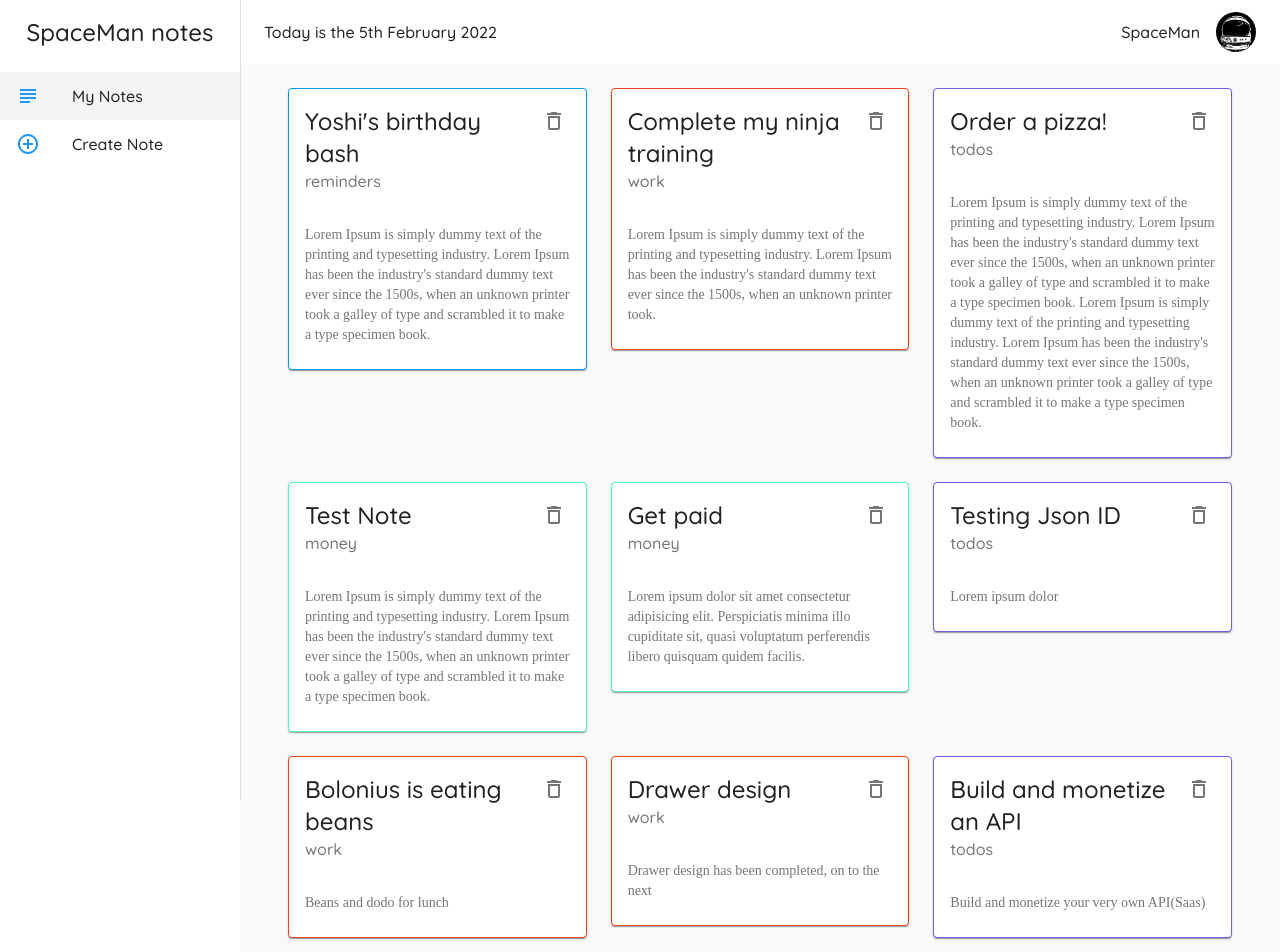
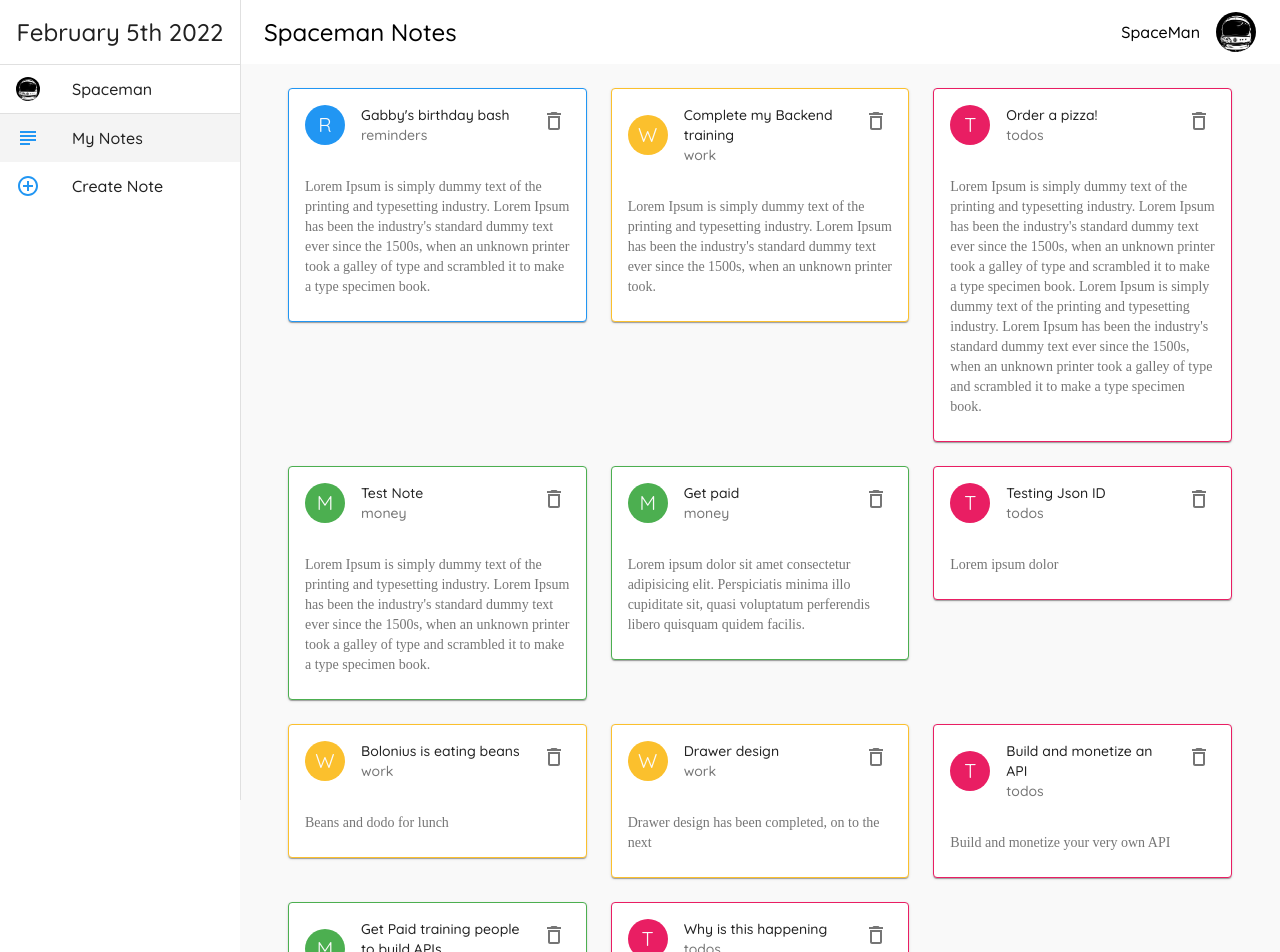
Before and after one commit to tonyedgal/notes-app, a React (Create React App) app: page / in a window 1280 px wide. Shown: the top 952 px of the page. Built offline with nearby package versions, Linux system fonts and the light colour scheme; data requests are answered from the project's data file; a web font is replaced by a local one.

Commit message:
feat: replaced json-server with local array to complete styling and added a profile route

```diff
--- a/data/db.json
+++ b/data/db.json
@@ -50,7 +50,7 @@
     },
     {
       "title": "Build and monetize an API",
-      "details": "Build and monetize your very own API(Saas)",
+      "details": "Build and monetize your very own API",
       "category": "todos",
       "id": 9
     },
@@ -59,6 +59,12 @@
       "details": "Pitch the idea and hold a training, to teach people how to build APIs and monetize them.",
       "category": "money",
       "id": 10
+    },
+    {
+      "title": "Why is this happening",
+      "details": "It's doing my head in. Arrrrrgh",
+      "category": "todos",
+      "id": 11
     }
   ]
 }
--- a/package.json
+++ b/package.json
@@ -9,8 +9,10 @@
     "@testing-library/react": "^12.1.2",
     "@testing-library/user-event": "^13.5.0",
     "date-fns": "^2.28.0",
+    "json-server": "^0.17.0",
     "react": "^17.0.2",
     "react-dom": "^17.0.2",
+    "react-masonry-css": "^1.0.16",
     "react-router-dom": "^5.2.0",
     "react-scripts": "5.0.0",
     "web-vitals": "^2.1.3"
--- a/src/component/Layout.js
+++ b/src/component/Layout.js
@@ -10,6 +10,7 @@ import {
   AppBar,
   Toolbar,
   Avatar,
+  Divider,
 } from "@material-ui/core";
 import { AddCircleOutlineOutlined, SubjectOutlined } from "@material-ui/icons";
 import { useHistory, useLocation } from "react-router-dom";
@@ -37,7 +38,7 @@ const useStyles = makeStyles((theme) => {
     active: {
       backgroundColor: "#f4f4f4",
     },
-    title: {
+    date: {
       padding: theme.spacing(2),
       textAlign: "center",
     },
@@ -45,11 +46,19 @@ const useStyles = makeStyles((theme) => {
       width: `calc(100% - ${drawerWidth}px)`,
     },
     toolbar: theme.mixins.toolbar,
-    date: {
+    title: {
       flexGrow: 1,
     },
     avatar: {
       marginLeft: theme.spacing(2),
+    },
+    navAvatar: {
+      width: theme.spacing(3),
+
+      height: theme.spacing(3),
+    },
+    list: {
+      padding: 0,
     },
   };
 });
@@ -59,6 +68,13 @@ export default function Layout({ children }) {
   const history = useHistory();
   const location = useLocation();
 
+  const menuUser = [
+    {
+      text: "Spaceman",
+      icon: <Avatar src={avatar} alt="Avatar" className={classes.navAvatar} />,
+      path: "/profile",
+    },
+  ];
   const menuItems = [
     {
       text: "My Notes",
@@ -75,11 +91,10 @@ export default function Layout({ children }) {
   return (
     <div className={classes.root}>
       {/* App bar */}
-      <AppBar className={classes.appbar} elevation={0} color="textPrimary">
+      <AppBar className={classes.appbar} elevation={0} color="inherit">
         <Toolbar>
-          <Typography className={classes.date}>
-            {" "}
-            Today is the {format(new Date(), "do MMMM Y")}
+          <Typography variant="h5" className={classes.title}>
+            Spaceman Notes
           </Typography>
           <Typography>SpaceMan</Typography>
           <Avatar src={avatar} alt="Avatar" className={classes.avatar} />
@@ -94,12 +109,27 @@ export default function Layout({ children }) {
         classes={{ paper: classes.drawerPaper }}
       >
         <div>
-          <Typography variant="h5" className={classes.title}>
-            SpaceMan notes
+          <Typography variant="h5" className={classes.date}>
+            {format(new Date(), "MMMM do Y")}
           </Typography>
         </div>
+        <Divider />
         {/* List & links */}
-        <List>
+        <List className={classes.list}>
+          {menuUser.map((item) => (
+            <ListItem
+              button
+              key={item.text}
+              onClick={() => history.push(item.path)}
+              className={
+                location.pathname === item.path ? classes.active : null
+              }
+            >
+              <ListItemIcon>{item.icon}</ListItemIcon>
+              <ListItemText primary={item.text} />
+            </ListItem>
+          ))}
+          <Divider />
           {menuItems.map((item) => (
             <ListItem
               button
--- a/src/component/NoteCard.js
+++ b/src/component/NoteCard.js
@@ -6,8 +6,10 @@ import {
   IconButton,
   Typography,
   makeStyles,
+  Avatar,
 } from "@material-ui/core";
 import { DeleteOutlined } from "@material-ui/icons";
+import { blue, green, pink, yellow } from "@material-ui/core/colors";
 
 const useStyles = makeStyles({
   content: {
@@ -16,17 +18,29 @@ const useStyles = makeStyles({
   border: {
     border: (note) => {
       if (note.category === "money") {
-        return "1px solid #55efc4";
+        return `1px solid ${green[500]}`;
       }
       if (note.category === "todos") {
-        return "1px solid #6c5ce7";
+        return `1px solid ${pink[500]}`;
       }
       if (note.category === "reminders") {
-        return "1px solid #0097e6";
+        return `1px solid ${blue[500]}`;
       }
-      if (note.category === "work") {
-        return "1px solid #e84118";
+      return `1px solid ${yellow[700]}`;
+    },
+  },
+  avatar: {
+    backgroundColor: (note) => {
+      if (note.category === "money") {
+        return green[500];
       }
+      if (note.category === "todos") {
+        return pink[500];
+      }
+      if (note.category === "reminders") {
+        return blue[500];
+      }
+      return yellow[700];
     },
   },
 });
@@ -38,6 +52,11 @@ export default function NoteCard({ note, handleDelete }) {
     <>
       <Card elevation={1} className={classes.border}>
         <CardHeader
+          avatar={
+            <Avatar className={classes.avatar}>
+              {note.category[0].toUpperCase()}
+            </Avatar>
+          }
           action={
             <IconButton onClick={() => handleDelete(note.id)}>
               <DeleteOutlined />
--- /dev/null
+++ b/src/db.js
@@ -0,0 +1,74 @@
+export const notes = [
+  {
+    title: "Gabby's birthday bash",
+    details:
+      "Lorem Ipsum is simply dummy text of the printing and typesetting industry. Lorem Ipsum has been the industry's standard dummy text ever since the 1500s, when an unknown printer took a galley of type and scrambled it to make a type specimen book.",
+    category: "reminders",
+    id: 1,
+  },
+  {
+    title: "Complete my Backend training",
+    details:
+      "Lorem Ipsum is simply dummy text of the printing and typesetting industry. Lorem Ipsum has been the industry's standard dummy text ever since the 1500s, when an unknown printer took.",
+    category: "work",
+    id: 2,
+  },
+  {
+    title: "Order a pizza!",
+    details:
+      "Lorem Ipsum is simply dummy text of the printing and typesetting industry. Lorem Ipsum has been the industry's standard dummy text ever since the 1500s, when an unknown printer took a galley of type and scrambled it to make a type specimen book.\nLorem Ipsum is simply dummy text of the printing and typesetting industry. Lorem Ipsum has been the industry's standard dummy text ever since the 1500s, when an unknown printer took a galley of type and scrambled it to make a type specimen book.",
+    category: "todos",
+    id: 3,
+  },
+  {
+    title: "Test Note",
+    details:
+      "Lorem Ipsum is simply dummy text of the printing and typesetting industry. Lorem Ipsum has been the industry's standard dummy text ever since the 1500s, when an unknown printer took a galley of type and scrambled it to make a type specimen book.",
+    category: "money",
+    id: 4,
+  },
+  {
+    title: "Get paid",
+    details:
+      "Lorem ipsum dolor sit amet consectetur adipisicing elit. Perspiciatis minima illo cupiditate sit, quasi voluptatum perferendis libero quisquam quidem facilis.\n",
+    category: "money",
+    id: 5,
+  },
+  {
+    title: "Testing Json ID",
+    details: "Lorem ipsum dolor",
+    category: "todos",
+    id: 6,
+  },
+  {
+    title: "Bolonius is eating beans",
+    details: "Beans and dodo for lunch",
+    category: "work",
+    id: 7,
+  },
+  {
+    title: "Drawer design",
+    details: "Drawer design has been completed, on to the next",
+    category: "work",
+    id: 8,
+  },
+  {
+    title: "Build and monetize an API",
+    details: "Build and monetize your very own API",
+    category: "todos",
+    id: 9,
+  },
+  {
+    title: "Get Paid training people to build APIs",
+    details:
+      "Pitch the idea and hold a training, to teach people how to build APIs and monetize them.",
+    category: "money",
+    id: 10,
+  },
+  {
+    title: "Why is this happening",
+    details: "It's doing my head in. Arrrrrgh",
+    category: "todos",
+    id: 11,
+  },
+];
--- a/src/pages/Notes.js
+++ b/src/pages/Notes.js
@@ -1,24 +1,28 @@
-import React, { useEffect, useState } from "react";
+import React from "react";
 import { Container, Grid } from "@material-ui/core";
 import NoteCard from "../component/NoteCard";
+import { notes } from "../db";
 
 export default function Notes() {
-  const [notes, setNotes] = useState([]);
+  // const [notes, setNotes] = useState([]);
 
-  useEffect(() => {
-    fetch("http://localhost:8000/notes")
-      .then((res) => res.json())
-      .then((data) => setNotes(data));
-  }, []);
+  // useEffect(() => {
+  //   fetch("http://localhost:8000/notes")
+  //     .then((res) => res.json())
+  //     .then((data) => setNotes(data));
+  // }, []);
 
-  const handleDelete = async (id) => {
-    await fetch("http://localhost:8000/notes/" + id, {
-      method: "DELETE",
-    });
+  const handleDelete = (id) => {
+    //   await fetch("http://localhost:8000/notes/" + id, {
+    //     method: "DELETE",
+    //   });
 
-    const newNotes = notes.filter((note) => note.id !== id);
+    //   const newNotes = notes.filter((note) => note.id !== id);
 
-    setNotes(newNotes);
+    //   setNotes(newNotes);
+    if (notes.id === id) {
+      console.log(`${notes.title} has been deleted`);
+    }
   };
 
   return (
--- /dev/null
+++ b/src/pages/Profile.js
@@ -0,0 +1,5 @@
+import React from "react";
+
+export default function Profile() {
+  return <div>Profile</div>;
+}
```
Also changed, not shown: 1 other file (tests, documents, lock files or other folders).
